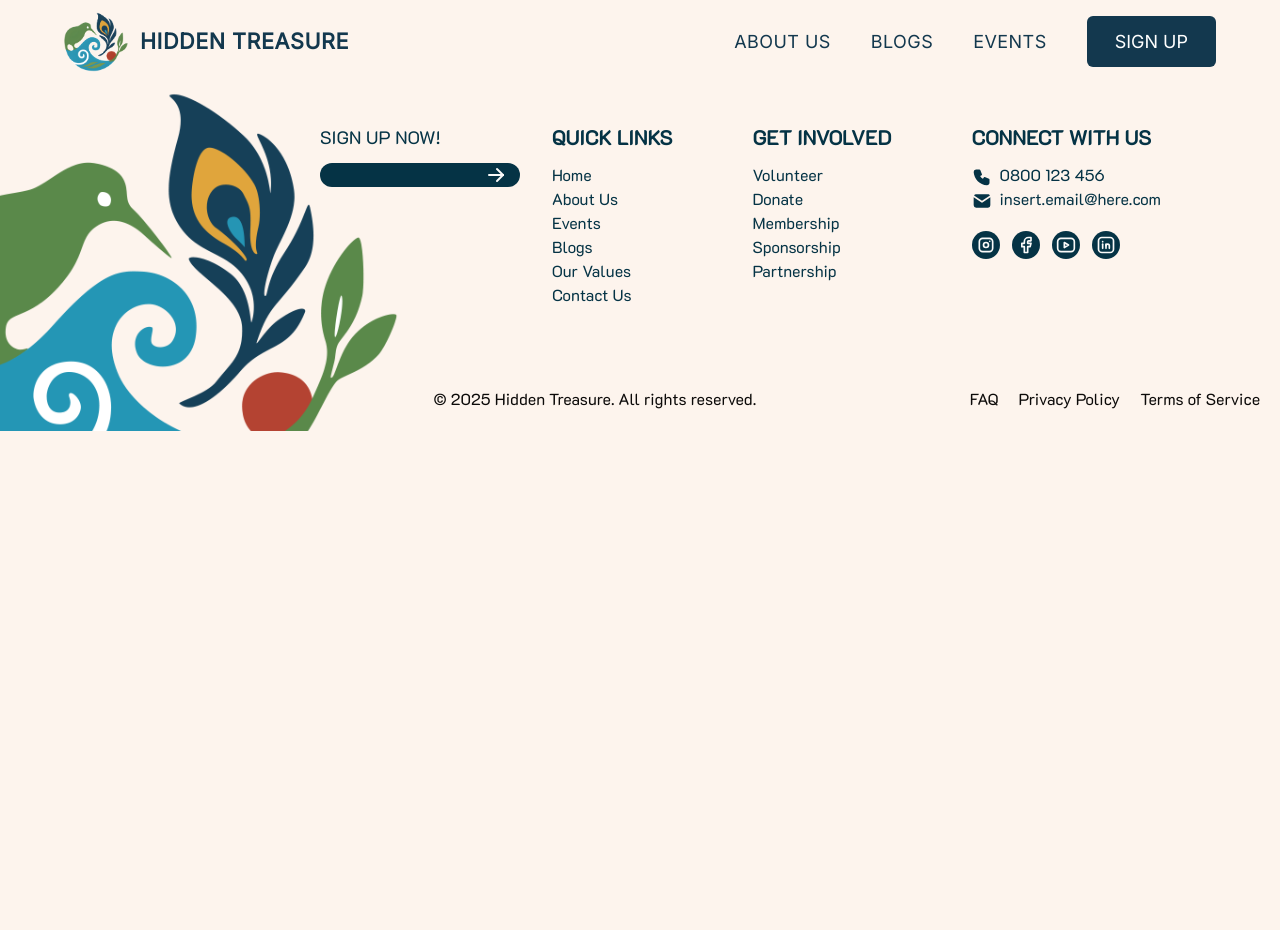
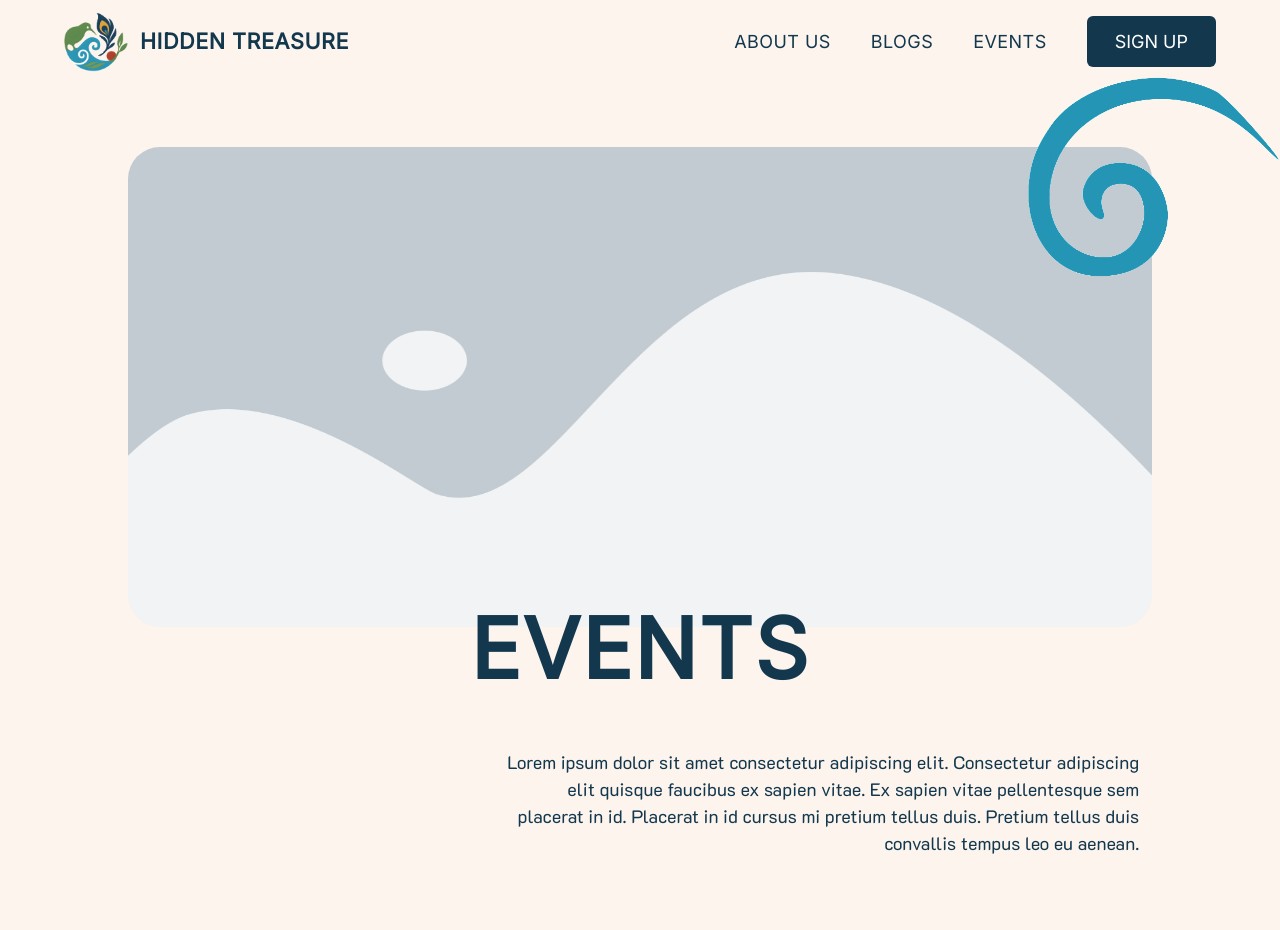
Before and after one commit to UoaWDCC/hidtreas, a Next.js app: page /events in a window 1280 px wide. Shown: the top 930 px of the page. Before the commit the page ends 800 px from the top, so only its background shows below. Built offline with nearby package versions, Linux system fonts and the light colour scheme.

Commit message:
feat:events-hero: coded most of hero

```diff
--- a/src/app/(frontend)/events/page.tsx
+++ b/src/app/(frontend)/events/page.tsx
@@ -1,11 +1,14 @@
 import Header from '@/components/common/Header'
 import Footer from '@/components/common/Footer'
+import Hero from '@/components/events/Hero'
 
 export default async function EventsPage() {
   return (
     <div>
       <Header />
 
+      <Hero />
+
       <Footer />
     </div>
   )
--- /dev/null
+++ b/src/components/events/Hero.tsx
@@ -0,0 +1,50 @@
+import Image from 'next/image'
+import landscapePlaceholder from '@/assets/landscape_placeholder.png'
+import blueKoru from '@/assets/blue_koru.png'
+
+export default function Hero() {
+  return (
+    <div className="relative py-[64px]">
+      {/* Hero */}
+      <div className="relative flex justify-center">
+        <div className="w-full relative flex justify-center">
+          {/* Image */}
+          <Image
+            src={landscapePlaceholder}
+            alt="Events page main image"
+            className="h-[60vh] w-[80vw] rounded-4xl"
+          />
+
+          {/* Decorative elements */}
+          <Image
+            src={blueKoru}
+            alt="Blue Koru decoration"
+            className="absolute top-[-20%] right-[0] w-[20vw] -rotate-180"
+          />
+        </div>
+      </div>
+
+      <div className="flex flex-col">
+        <div className="flex justify-center">
+          <h1 className="text-[1.875rem] sm:text-[2.25rem] md:text-[3rem] lg:text-[5.2rem] font-extrabold leading-tight tracking-wide mt-[0.125rem] -translate-y-8">
+            EVENTS
+          </h1>
+          {/* Descriptive text */}
+        </div>
+
+        <div className="flex justify-end w-[89vw]">
+        <div className="w-full flex justify-end text-right ">
+          <div className="w-[50vw]">
+            <p className="mt-4 text-[0.75rem rem] sm:text-[0.875remrem] md:text-[1rem] lg:text-[1.125rem] font-normal ">
+              Lorem ipsum dolor sit amet consectetur adipiscing elit. Consectetur adipiscing elit
+              quisque faucibus ex sapien vitae. Ex sapien vitae pellentesque sem placerat in id.
+              Placerat in id cursus mi pretium tellus duis. Pretium tellus duis convallis tempus leo
+              eu aenean.
+            </p>
+          </div>
+        </div>
+        </div>
+      </div>
+    </div>
+  )
+}
```
Also changed, not shown: src/assets/landscape_placeholder.png (added).
